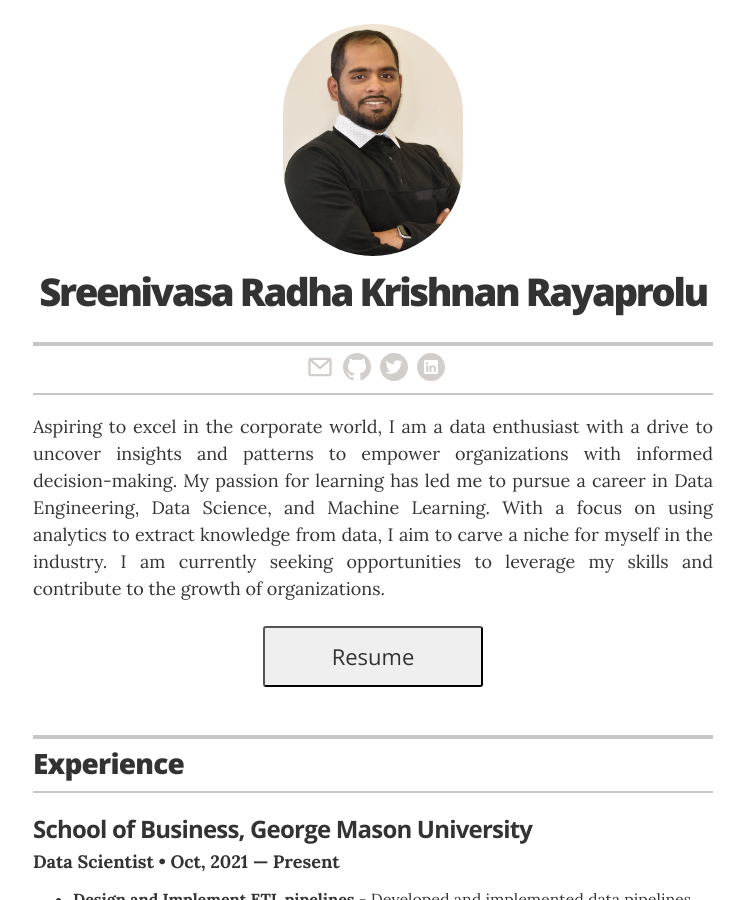
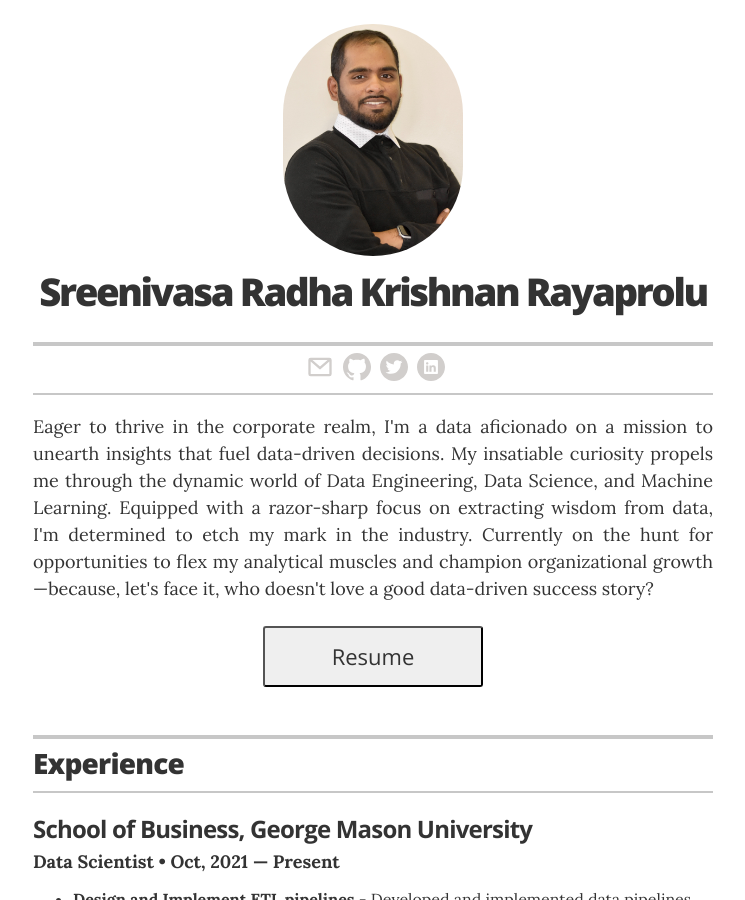
Before and after one commit to rsradhakrishnan/radha-resume, a Jekyll site: the page built from index.html, in a window 1280 px wide and 900 px high. Shown: the whole window, without its empty margins (267-1012 px from the left). Built offline with Jekyll 4.4.1, drawn with Linux system fonts in a browser that asks for light colours.

Commit message:
Update _config.yml
updates about me

```diff
--- a/_config.yml
+++ b/_config.yml
@@ -27,9 +27,11 @@ resume_contact_address:         "742 Evergreen Terrace, Springfield"
 resume_header_contact_info:     "742 Evergreen Terrace, Springfield • 555-7334 • lisasimpson@youremailaddress.com"
 display_header_contact_info:    "false"
 
-resume_header_intro: "<p>Aspiring to excel in the corporate world, I am a data enthusiast with a drive to uncover insights and patterns to empower organizations with informed decision-making. My passion for learning has led me to pursue a career in Data Engineering, Data Science, and Machine Learning.
-                      With a focus on using analytics to extract knowledge from data,
-                      I aim to carve a niche for myself in the industry. I am currently seeking opportunities to leverage my skills and contribute to the growth of organizations. </p>"
+resume_header_intro: "<p>Eager to thrive in the corporate realm, I'm a data aficionado on a mission to unearth insights that fuel data-driven decisions.
+                        My insatiable curiosity propels me through the dynamic world of Data Engineering, Data Science, and Machine Learning.
+                        Equipped with a razor-sharp focus on extracting wisdom from data, I'm determined to etch my mark in the industry.
+                        Currently on the hunt for opportunities to flex my analytical muscles and champion organizational growth—because, let's face it,
+                        who doesn't love a good data-driven success story? </p>"
 
 # use "yes" to display the email contact button,
 # "no" to display an "I'm not looking for work" message,
```
